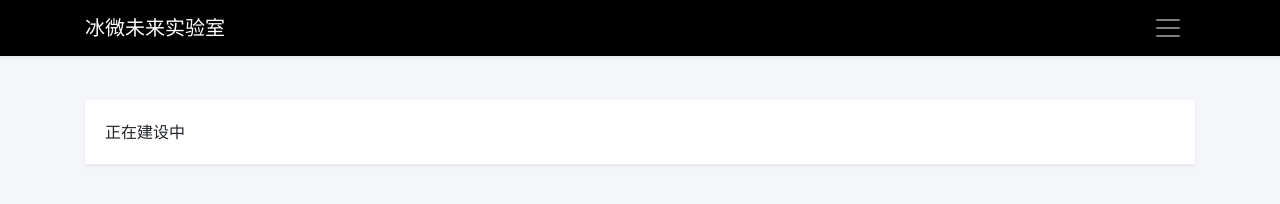
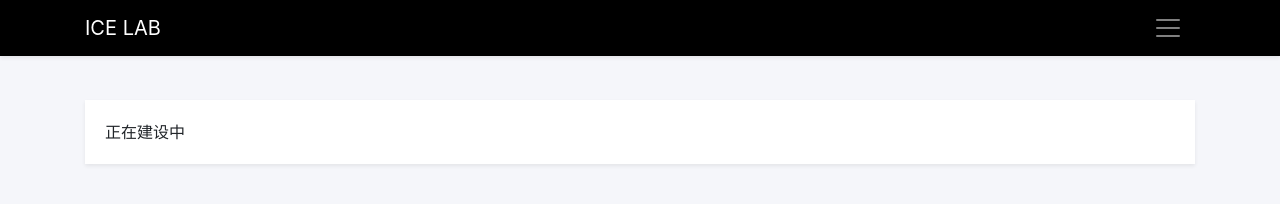
Before and after one commit to kaygb/kaygb.github.io, a plain HTML site: page index.html in a window 1280 px wide. Drawn offline with nearby package versions, Linux system fonts and the light colour scheme; some packages are replaced by stand-ins of ours; a script that the page names is missing.

Commit message:
Update index.html

```diff
--- a/index.html
+++ b/index.html
@@ -2,7 +2,7 @@
 <html>
 <head>
 <meta http-equiv="Content-Type" content="text/html; charset=utf-8" />
-<title>冰微未来实验室</title>
+<title>ICE LAB</title>
 <meta name="keywords" content="kaygb,冰微未来实验室">
 <link rel="icon" href="https://cdn.jsdelivr.net/gh/kaygb/twentytwenty/favicon.ico">
 <meta name="viewport" content="width=device-width, initial-scale=1, shrink-to-fit=no">
@@ -20,7 +20,7 @@
 <body class="" style="background:#f5f6fa">
 	<nav class="navbar navbar-dark bg-black fixed-top shadow-sm">
 		<div class="container">
-			<a class="navbar-brand" href="./">冰微未来实验室</a>
+			<a class="navbar-brand" href="./">ICE LAB</a>
 
 			<button class="navbar-toggler border-0" type="button" data-toggle="collapse" data-target="#navbarNavAltMarkup" aria-controls="navbarNavAltMarkup" aria-expanded="false" aria-label="Toggle navigation">
 				<span class="navbar-toggler-icon"></span>
```
